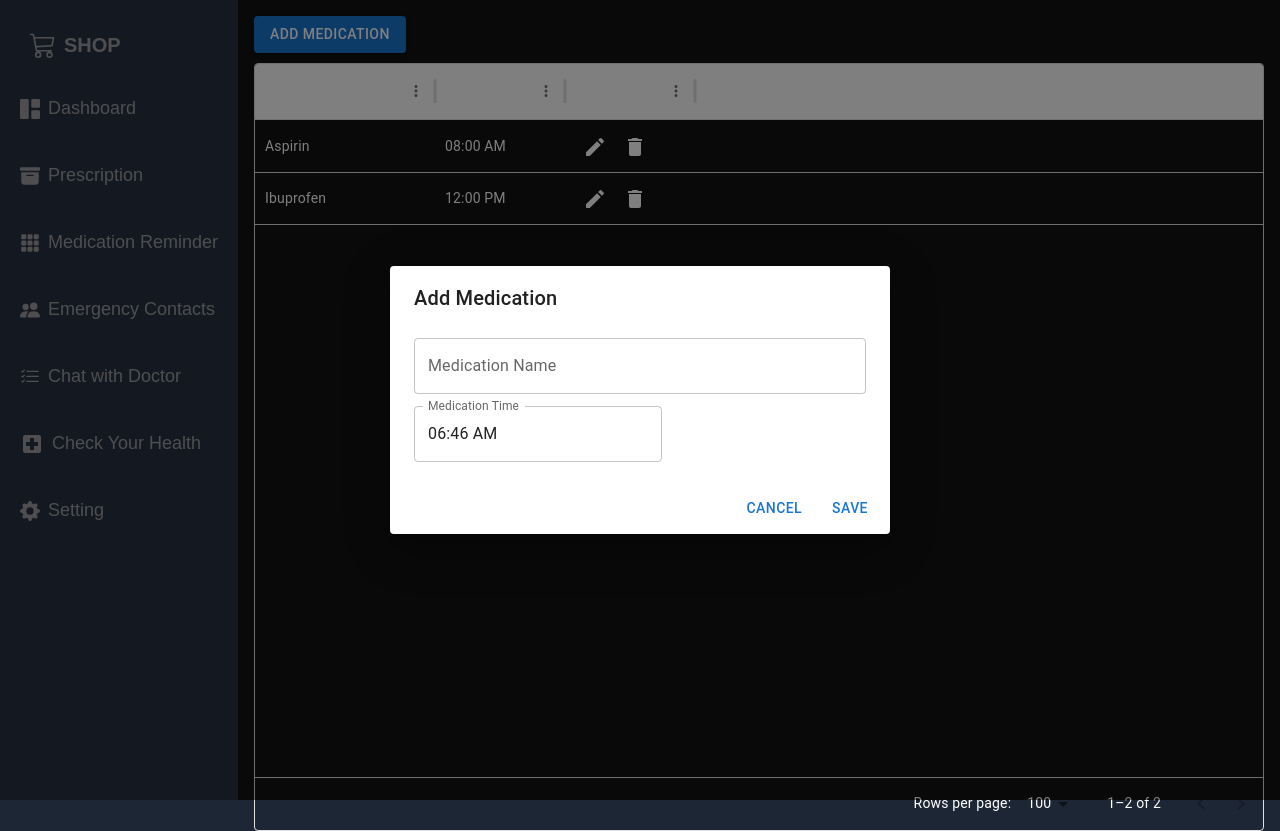
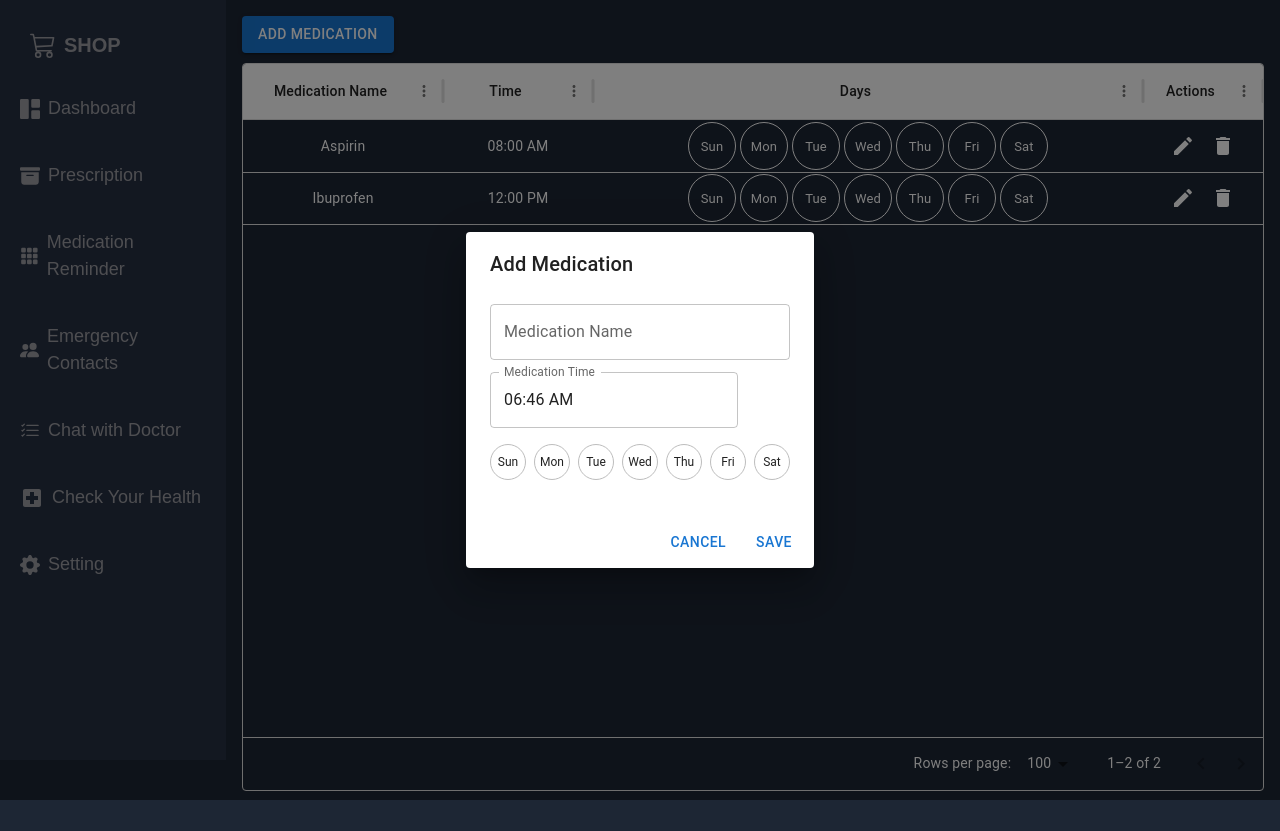
Before and after one commit to akankshamaloo/HelpDroid-React, a React (Create React App) app in the folder frontend/: page /managemedication in a window 1280 px wide. Both pictures are taken after a click on the button "ADD MEDICATION". After the commit the page ends 800 px from the top, so only its background shows below. Built offline with nearby package versions, Linux system fonts and the light colour scheme.

Commit message:
medication

```diff
--- a/frontend/src/pages/Medication.jsx
+++ b/frontend/src/pages/Medication.jsx
@@ -9,7 +9,7 @@ import DialogActions from "@mui/material/DialogActions";
 import DialogContent from "@mui/material/DialogContent";
 import DialogTitle from "@mui/material/DialogTitle";
 import TextField from "@mui/material/TextField";
-import { Box, useTheme } from "@mui/material";
+import { Box, useTheme, Chip, Stack } from "@mui/material";
 import { DemoContainer } from "@mui/x-date-pickers/internals/demo";
 import { AdapterDayjs } from "@mui/x-date-pickers/AdapterDayjs";
 import { LocalizationProvider } from "@mui/x-date-pickers/LocalizationProvider";
@@ -34,12 +34,36 @@ function MedicationSchedule() {
     { id: 1, medicationName: "Aspirin", time: "08:00 AM" },
     { id: 2, medicationName: "Ibuprofen", time: "12:00 PM" },
   ]);
+  const weekdays = ["Sun", "Mon", "Tue", "Wed", "Thu", "Fri", "Sat"];
+
   const [open, setOpen] = useState(false);
   const [formData, setFormData] = useState({
     id: null,
     medicationName: "",
     time: dayjs(), // Initialize with current time as a dayjs object
+    days: { Sun: 0, Mon: 0, Tue: 1, Wed: 0, Thu: 0, Fri: 0, Sat: 0 },
   });
+  const [selectedDays, setSelectedDays] = useState({
+    Sun: 0,
+    Mon: 0,
+    Tue: 0,
+    Wed: 0,
+    Thu: 0,
+    Fri: 0,
+    Sat: 0,
+  });
+  const handleDaySelect = (day) => {
+    setSelectedDays({
+      ...selectedDays,
+      [day]: selectedDays[day] ? 0 : 1, // Toggle the day selection
+    });
+  };
+  const formatDaysForApi = () => {
+    return weekdays.reduce((acc, day) => {
+      acc[day] = selectedDays[day] || 0; // Default to 0 if not set
+      return acc;
+    }, {});
+  };
 
   const handleFileChange = (event) => {
     setFormData({ ...formData, time: event.target.value });
@@ -49,16 +73,25 @@ function MedicationSchedule() {
     setFormData({
       ...row,
       time: dayjs(row.time), // Ensure this is converted to dayjs object
+      days: { Sun: 0, Mon: 0, Tue: 0, Wed: 0, Thu: 0, Fri: 0, Sat: 0 },
     });
+
     setOpen(true);
   };
 
   const handleClose = () => {
+    setSelectedDays({ Sun: 0, Mon: 0, Tue: 0, Wed: 0, Thu: 0, Fri: 0, Sat: 0 });
+
     setOpen(false);
   };
 
   const handleAdd = () => {
-    setFormData({ id: null, medicationName: "", time: dayjs() }); // Reset using dayjs
+    setFormData({
+      id: null,
+      medicationName: "",
+      time: dayjs(),
+      days: { Sun: 0, Mon: 0, Tue: 0, Wed: 0, Thu: 0, Fri: 0, Sat: 0 },
+    }); // Reset using dayjs
     setOpen(true);
   };
 
@@ -71,6 +104,8 @@ function MedicationSchedule() {
       setRows(rows.map((row) => (row.id === formData.id ? formData : row)));
     } else {
       setRows([...rows, { ...formData, id: rows.length + 1 }]);
+      try {
+      } catch (err) {}
     }
     handleClose();
   };
@@ -84,18 +119,61 @@ function MedicationSchedule() {
     {
       field: "medicationName",
       headerName: "Medication Name",
-      width: 180,
+      width: 200,
     },
     {
       field: "time",
       headerName: "Time",
-      width: 130,
+      width: 150,
     },
-
+    {
+      field: "days",
+      headerName: "Days",
+      width: 550,
+      renderCell: (params) => {
+        const daysValues = params.value || {};
+        return (
+          <Box
+            sx={{
+              display: "flex",
+              justifyContent: "center",
+              gap: 0.5,
+              width: "100%",
+            }}
+          >
+            {weekdays.map((day) => {
+              const isSelected = daysValues[day] === 1;
+              return (
+                <Chip
+                  key={day}
+                  label={day}
+                  size="small"
+                  sx={{
+                    width: 48, // Increase width to fit full weekdays
+                    height: 48, // Increase height to make it circular
+                    borderRadius: "50%",
+                    backgroundColor: isSelected ? "blue" : "transparent",
+                    border: "1px solid #fff",
+                    color: isSelected ? "#fff" : "#fff",
+                    fontWeight: isSelected ? "bold" : "normal",
+                    ".MuiChip-label": {
+                      // Ensure the text is centered
+                      display: "flex",
+                      alignItems: "center",
+                      justifyContent: "center",
+                    },
+                  }}
+                />
+              );
+            })}
+          </Box>
+        );
+      },
+    },
     {
       field: "actions",
       headerName: "Actions",
-      width: 130,
+      width: 120,
       headerClassName: "super-app-theme--header",
       cellClassName: "super-app-theme--cell",
       renderCell: (params) => (
@@ -116,15 +194,20 @@ function MedicationSchedule() {
       ),
     },
   ];
-
+  function getWeekdayAbbreviation(time) {
+    // Assuming `time` is a string with the format 'DayName HH:MM AM/PM', e.g., 'Monday 08:00 AM'
+    // Extract the day name and get the first three characters
+    const dayName = dayjs(time, "dddd HH:mm A").format("ddd"); // Format to get day abbreviation
+    return dayName;
+  }
   return (
-    <Box sx={{ display: "flex", height: "100vh", backgroundColor: "#000" }}>
+    <Box sx={{ display: "flex", height: "95vh" }}>
       <Sidebar OpenSidebar={true} />
       <Box
         sx={{
           flexGrow: 1,
           padding: "1rem",
-          backgroundColor: "#121212",
+
           height: "100%",
         }}
       >
@@ -138,13 +221,16 @@ function MedicationSchedule() {
         </Button>
 
         <DataGrid
-          rows={rows}
-          columns={columns}
+          rows={rows.map((row) => ({
+            ...row,
+            weekday: getWeekdayAbbreviation(row.time), // Add the weekday field to each row
+          }))}
+          columns={columns.map((column) => ({
+            ...column,
+            headerAlign: "center", // This aligns the header text to the center
+          }))}
           pageSize={5}
           sx={{
-            "& .MuiDataGrid-columnHeaders": {
-              color: "white",
-            },
             "& .MuiDataGrid-cell": {
               color: "white",
             },
@@ -154,6 +240,14 @@ function MedicationSchedule() {
             ".MuiDataGrid-root .MuiDataGrid-cell": {
               color: "white", // This specifically changes the text color of the cells
             },
+            "& .MuiDataGrid-cell": {
+              textAlign: "center", // Centers the text in cells
+              display: "flex",
+              alignItems: "center", // Vertically center the content in cells
+              justifyContent: "center",
+              color: "white",
+              // Horizontally center the content in cells
+            },
           }}
         />
 
@@ -161,11 +255,7 @@ function MedicationSchedule() {
           <DialogTitle>
             {formData.id ? "Edit Medication" : "Add Medication"}
           </DialogTitle>
-          <DialogContent
-            sx={{
-              width: 500, // Set your desired width here
-            }}
-          >
+          <DialogContent>
             <TextField
               autoFocus
               margin="dense"
@@ -174,10 +264,8 @@ function MedicationSchedule() {
               type="text"
               fullWidth
               value={formData.medicationName}
+              disabled={formData.id ? true : false}
               onChange={handleChange}
-              InputProps={{
-                style: { color: "white" },
-              }}
             />
             <LocalizationProvider dateAdapter={AdapterDayjs}>
               <DemoContainer components={["TimePicker"]}>
@@ -190,29 +278,40 @@ function MedicationSchedule() {
                   renderInput={(params) => (
                     <TextField
                       {...params}
-                      sx={{ width: "100%" }} // This will also make it full width
+                      fullWidth // Ensures that the TextField for TimePicker takes full width
                       InputProps={{
                         ...params.InputProps,
                         style: { color: "white" },
                       }}
                     />
                   )}
+                  sx={{ marginBottom: 2 }} // Match the TextField styles and spacing
                 />
               </DemoContainer>
             </LocalizationProvider>
-            {/* <TimePicker
-                label="Time"
-                value={formData.time}
-                onChange={(newTime) => {
-                  setFormData({ ...formData, time: newTime });
-                }}
-                renderInput={(params) => (
-                  <TextField
-                    {...params}
-                    InputProps={{ style: { color: "white" } }}
-                  />
-                )}
-              /> */}
+            <Stack direction="row" spacing={1} sx={{ marginY: 2 }}>
+              {Object.keys(selectedDays).map((day) => (
+                <Chip
+                  label={day}
+                  key={day}
+                  onClick={() => handleDaySelect(day)}
+                  color={selectedDays[day] ? "primary" : "default"}
+                  variant={selectedDays[day] ? "filled" : "outlined"}
+                  sx={{
+                    borderRadius: "50%",
+                    width: 36,
+                    height: 36,
+                    display: "flex",
+                    justifyContent: "center",
+                    alignItems: "center",
+                    fontSize: "0.75rem",
+                    "& .MuiChip-label": {
+                      padding: 0,
+                    },
+                  }}
+                />
+              ))}
+            </Stack>
           </DialogContent>
           <DialogActions>
             <Button onClick={handleClose} color="primary">
```
